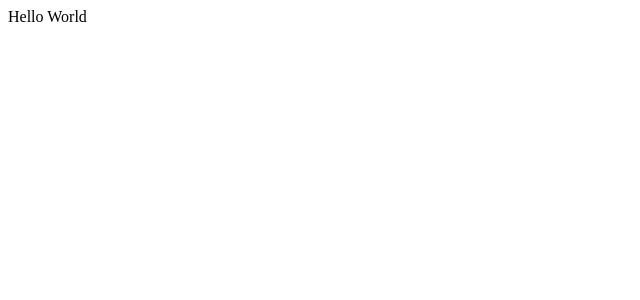
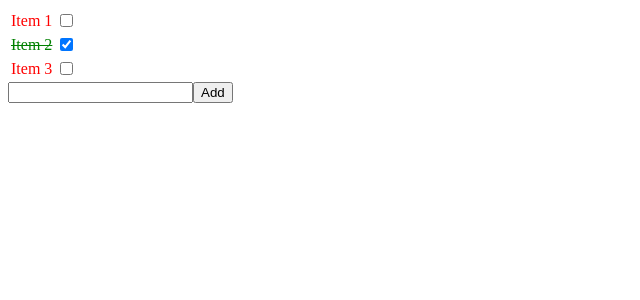
Before and after one commit to UMIQLO/reactjs-boilerplate, a React app: page /todo in a window 1280 px wide. Shown: the top 300 px of the page, without its empty margins (0-640 px from the left). Built offline with nearby package versions, Linux system fonts and the light colour scheme; the HTML template or start-up script is replaced by a standard one.

Commit message:
add TodoApp

```diff
--- a/src/App.jsx
+++ b/src/App.jsx
@@ -1,5 +1,6 @@
 import React from 'react';
 import ReactDOM from 'react-dom';
+import TodoApp from './TodoApp/TodoApp'
 
 class App extends React.Component {
   constructor(props) {
@@ -7,7 +8,7 @@ class App extends React.Component {
   }
   render() {
     return (<div>
-      Hello World
+      <TodoApp/>
     </div>)
   }
 }
--- /dev/null
+++ b/src/TodoApp/TodoApp.jsx
@@ -0,0 +1,51 @@
+import React, {Component} from 'react'
+import TodoInput from './components/TodoInput'
+import TodoList from './components/TodoList'
+class TodoApp extends Component {
+  constructor(props) {
+    super(props)
+    this.state = {
+      todoList: [
+        {
+          todo: 'Item 1',
+          isFinish: false
+        }, {
+          todo: 'Item 2',
+          isFinish: true
+        }, {
+          todo: 'Item 3',
+          isFinish: false
+        }
+      ]
+    }
+    this.onAddTodo = this.onAddTodo.bind(this)
+    this.onChangeTodoStatus = this.onChangeTodoStatus.bind(this)
+  }
+
+  onAddTodo(todo) {
+    if (todo !== '') {
+      this.setState({
+        todoList: [
+          ...this.state.todoList, {
+            todo: todo,
+            isFinish: false
+          }
+        ]
+      })
+    }
+  }
+
+  onChangeTodoStatus(index) {
+    const todoList = this.state.todoList
+    todoList[index].isFinish = !todoList[index].isFinish
+    this.setState({todoList: todoList})
+  }
+
+  render() {
+    return (<div>
+      <TodoList todoList={this.state.todoList} onChangeTodoStatus={this.onChangeTodoStatus}></TodoList>
+      <TodoInput onAddTodo={this.onAddTodo}/>
+    </div>)
+  }
+}
+export default TodoApp
--- /dev/null
+++ b/src/TodoApp/components/TodoInput.jsx
@@ -0,0 +1,27 @@
+import React from 'react'
+export default class TodoInput extends React.Component {
+  constructor(props) {
+    super(props)
+    this.state = {
+      todoInput: ''
+    }
+    this.btnAddClick = this.btnAddClick.bind(this)
+    this.handleTodoInputChange = this.handleTodoInputChange.bind(this)
+  }
+
+  btnAddClick() {
+    this.props.onAddTodo(this.state.todoInput)
+    this.setState({todoInput: ''})
+  }
+
+  handleTodoInputChange(event) {
+    this.setState({todoInput: event.target.value})
+  }
+
+  render() {
+    return (<form onSubmit={(event) => (event.preventDefault())}>
+      <input type="text" name="todoInput" value={this.state.todoInput} onChange={this.handleTodoInputChange}/>
+      <input type="submit" onClick={this.btnAddClick} value="Add"/>
+    </form>)
+  }
+}
--- /dev/null
+++ b/src/TodoApp/components/TodoList.jsx
@@ -0,0 +1,41 @@
+import React from 'react'
+const colorStyle = {
+  isFinish: {
+    color: "green",
+    textDecoration: "line-through"
+  },
+  notFinish: {
+    color: "red"
+  }
+}
+class TodoList extends React.Component {
+
+  constructor(props) {
+    super(props)
+    this.toggleChange = this.toggleChange.bind(this)
+  }
+
+  toggleChange(event) {
+    this.props.onChangeTodoStatus(event.target.id)
+  }
+
+  render() {
+    const todoList = this.props.todoList
+    return (<table>
+      <tbody>
+        {
+          todoList.map((item, index) => (<tr key={index} style={(
+              item.isFinish)
+              ? colorStyle.isFinish
+              : colorStyle.notFinish}>
+            <td>{item.todo}</td>
+            <td>
+              <input type="checkbox" checked={item.isFinish} id={index} onChange={this.toggleChange}/>
+            </td>
+          </tr>))
+        }
+      </tbody>
+    </table>)
+  }
+}
+export default TodoList
```
